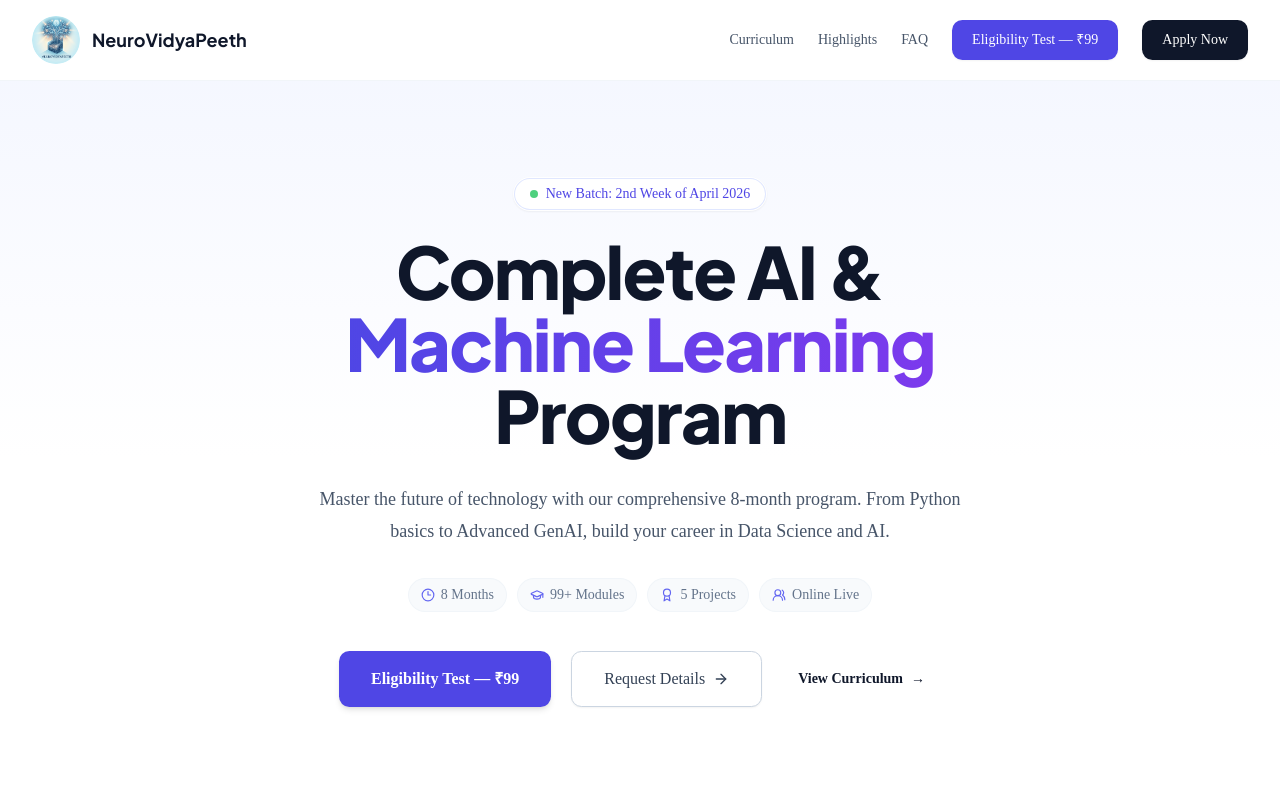
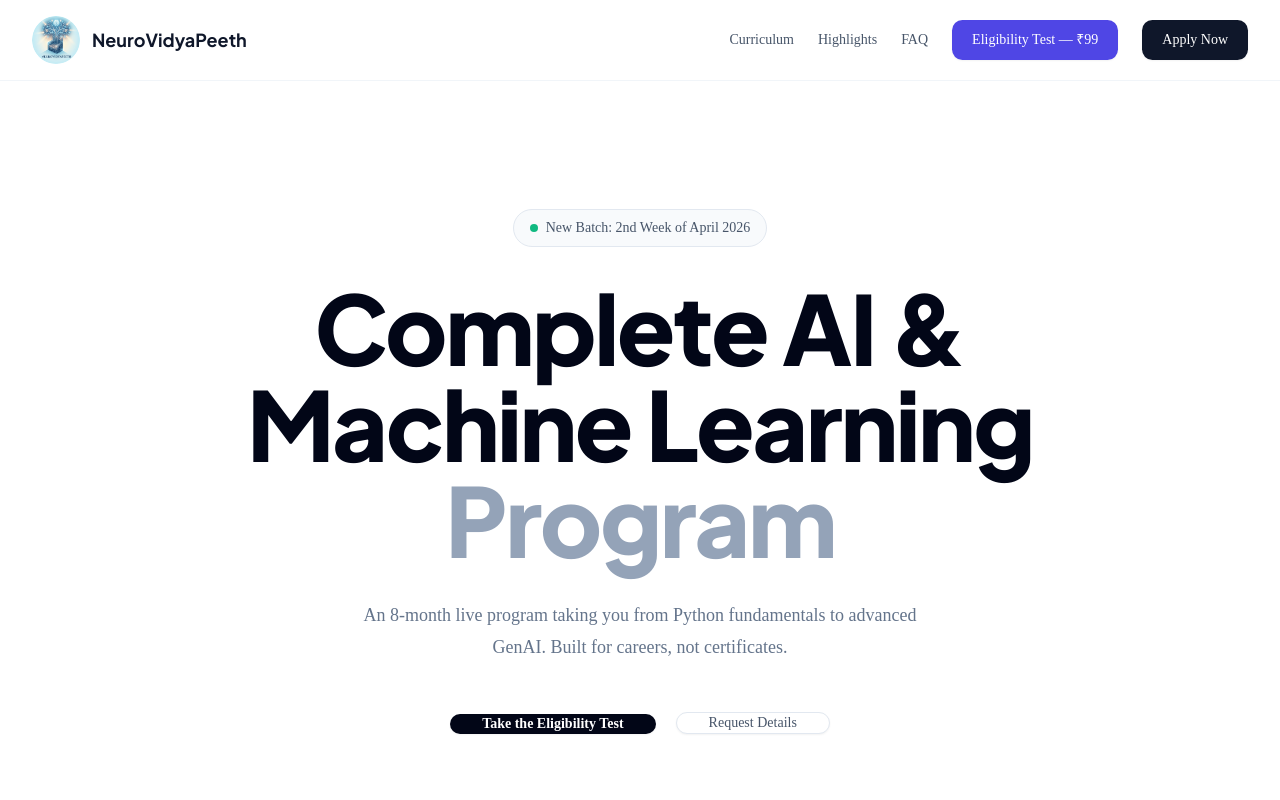
Before and after one commit to GC-WORK11/neurovidyapeeth, a React (Vite) app: page / in a window 1280 px wide. Shown: the top 800 px of the page. Built offline with nearby package versions, Linux system fonts and the light colour scheme; a web font is replaced by a local one.

Commit message:
Redesign hero section: minimal sassy, remove AI-slop vibes

```diff
--- a/src/pages/LandingPage.tsx
+++ b/src/pages/LandingPage.tsx
@@ -1,5 +1,4 @@
 import {
-  ArrowRight,
   CheckCircle2,
   Clock3,
   GraduationCap,
@@ -307,53 +306,42 @@ export default function LandingPage() {
       </nav>
 
       {/* Hero Section */}
-      <section className="relative overflow-hidden pt-16 pb-20 lg:pt-24 lg:pb-32 bg-gradient-to-b from-indigo-50/60 via-white to-white">
-        <div className="mx-auto max-w-6xl px-6 lg:px-8 relative z-10">
-          <FadeIn className="mx-auto max-w-3xl text-center">
-            <Badge variant="secondary" className="mb-6 rounded-full px-4 py-1.5 text-sm font-medium text-indigo-600 ring-1 ring-inset ring-indigo-100 bg-white shadow-sm">
-              <span className="mr-2 inline-block h-2 w-2 rounded-full bg-green-500 animate-pulse"></span>
+      <section className="relative pt-20 pb-24 lg:pt-32 lg:pb-40 bg-white">
+        <div className="mx-auto max-w-6xl px-6 lg:px-8">
+          <FadeIn className="mx-auto max-w-4xl text-center">
+            <div className="mb-8 inline-flex items-center gap-2 px-4 py-2 rounded-full bg-slate-50 border border-slate-200 text-sm text-slate-600">
+              <span className="h-2 w-2 rounded-full bg-emerald-500"></span>
               New Batch: 2nd Week of April 2026
-            </Badge>
-            <h1 className="text-4xl font-extrabold tracking-tight text-slate-900 sm:text-7xl mb-8 font-display leading-[1.1]">
-              Complete AI & <br className="hidden sm:block" />
-              <span className="bg-clip-text text-transparent bg-gradient-to-r from-indigo-600 to-violet-600">Machine Learning</span> Program
+            </div>
+            <h1 className="text-5xl font-extrabold tracking-tight text-slate-950 sm:text-7xl lg:text-8xl font-display leading-[0.95]">
+              Complete AI &<br />Machine Learning<br className="hidden sm:block" />
+              <span className="text-slate-400"> Program</span>
             </h1>
-            <p className="mt-6 text-lg leading-8 text-slate-600 max-w-2xl mx-auto font-sans">
-              Master the future of technology with our comprehensive 8-month program. From Python basics to Advanced GenAI, build your career in Data Science and AI.
+            <p className="mt-8 text-lg leading-8 text-slate-500 max-w-xl mx-auto">
+              An 8-month live program taking you from Python fundamentals to advanced GenAI. Built for careers, not certificates.
             </p>
-            <div className="mt-8 flex flex-wrap justify-center gap-3 text-sm text-slate-500 max-w-xl mx-auto">
-              <span className="inline-flex items-center gap-1.5 px-3 py-1.5 rounded-full bg-slate-50 ring-1 ring-slate-100">
-                <Clock3 className="h-3.5 w-3.5 text-indigo-500" /> 8 Months
-              </span>
-              <span className="inline-flex items-center gap-1.5 px-3 py-1.5 rounded-full bg-slate-50 ring-1 ring-slate-100">
-                <GraduationCap className="h-3.5 w-3.5 text-indigo-500" /> 99+ Modules
-              </span>
-              <span className="inline-flex items-center gap-1.5 px-3 py-1.5 rounded-full bg-slate-50 ring-1 ring-slate-100">
-                <Award className="h-3.5 w-3.5 text-indigo-500" /> 5 Projects
-              </span>
-              <span className="inline-flex items-center gap-1.5 px-3 py-1.5 rounded-full bg-slate-50 ring-1 ring-slate-100">
-                <Users2 className="h-3.5 w-3.5 text-indigo-500" /> Online Live
-              </span>
-            </div>
-            <div className="mt-10 flex flex-col sm:flex-row items-center justify-center gap-4 sm:gap-5">
+            <div className="mt-12 flex flex-col sm:flex-row items-center justify-center gap-4 sm:gap-5">
               <a href="https://rzp.io/rzp/neurovidyapeethtestportal" target="_blank" rel="noopener noreferrer">
-                <Button size="lg" className="h-14 px-8 text-base font-semibold w-full sm:w-auto bg-indigo-600 hover:bg-indigo-700 text-white rounded-lg shadow-md hover:shadow-lg transition-all">
-                  Eligibility Test — ₹99
+                <Button size="lg" className="h-13 px-8 text-sm font-semibold w-full sm:w-auto bg-slate-950 hover:bg-slate-800 text-white rounded-full transition-all">
+                  Take the Eligibility Test
                 </Button>
               </a>
               <Button
                 size="lg"
-                className="h-14 px-8 text-base w-full sm:w-auto border border-slate-300 text-slate-700 bg-white hover:bg-slate-50 rounded-lg shadow-sm transition-all"
+                className="h-13 px-8 text-sm w-full sm:w-auto text-slate-600 bg-white hover:bg-slate-50 rounded-full border border-slate-200 transition-all"
                 onClick={() => scrollToSection('inquiry')}
               >
-                Request Details <ArrowRight className="ml-2 h-4 w-4" />
+                Request Details
               </Button>
-              <button
-                onClick={() => scrollToSection('curriculum')}
-                className="text-sm font-semibold leading-6 text-slate-900 hover:text-indigo-600 transition-colors flex items-center gap-2 group px-4 py-3"
-              >
-                View Curriculum <span aria-hidden="true" className="group-hover:translate-x-1 transition-transform">→</span>
-              </button>
+            </div>
+            <div className="mt-16 flex flex-wrap justify-center gap-x-8 gap-y-4 text-sm text-slate-400">
+              <span>8 Months</span>
+              <span className="text-slate-200">·</span>
+              <span>99+ Modules</span>
+              <span className="text-slate-200">·</span>
+              <span>5 Projects</span>
+              <span className="text-slate-200">·</span>
+              <span>Online Live</span>
             </div>
           </FadeIn>
         </div>
```
